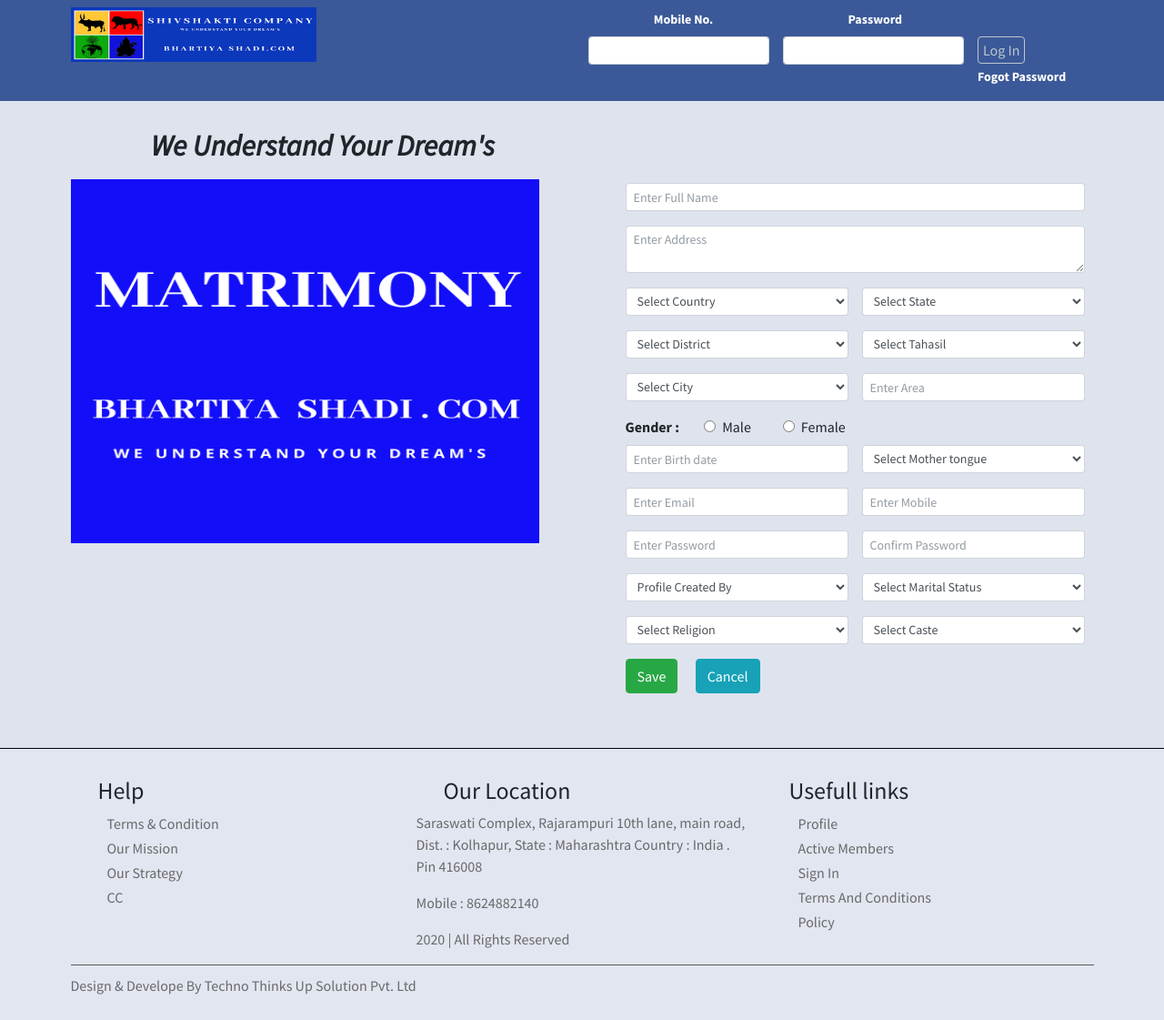
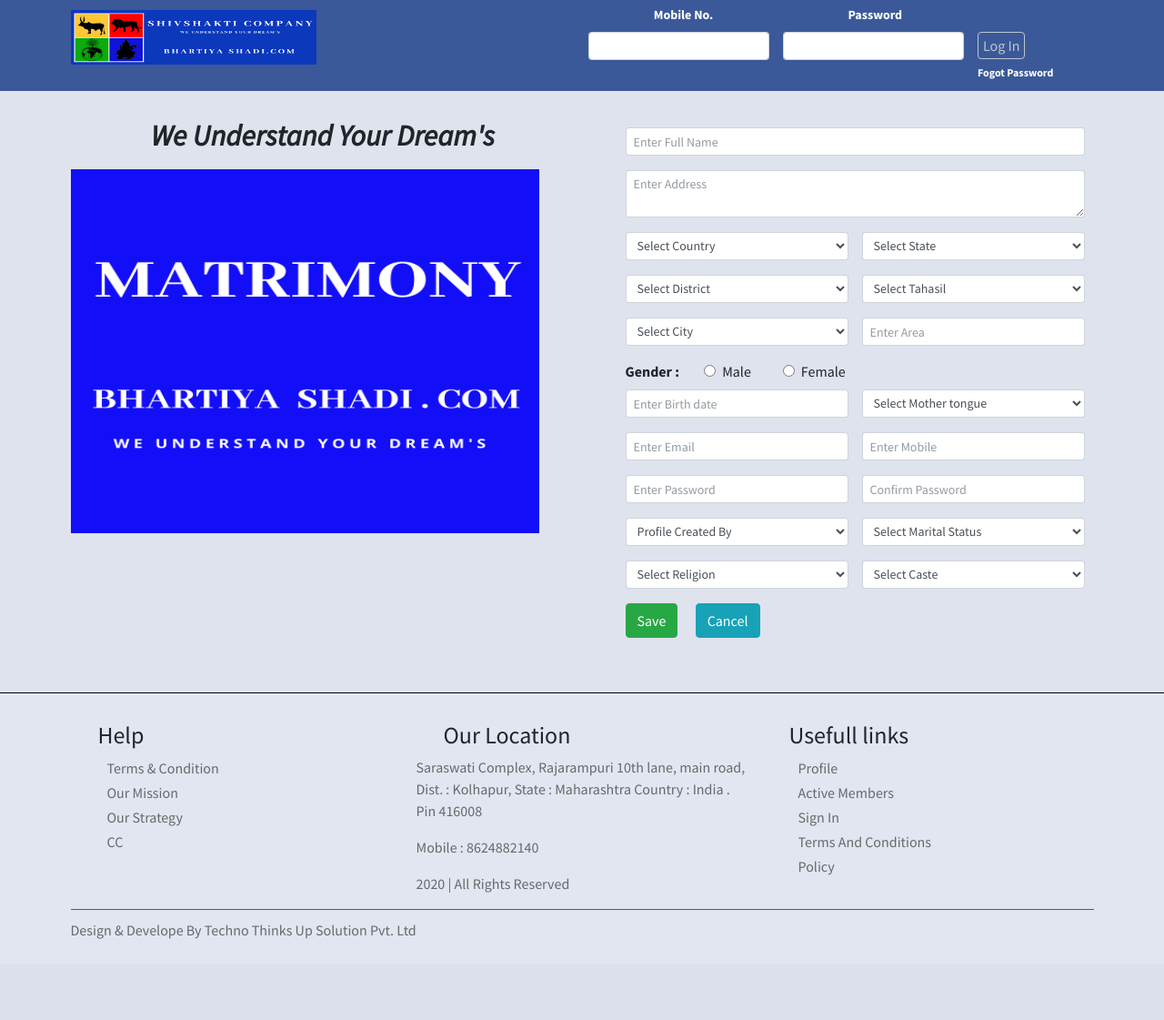
Before and after one commit to TeamTechno123/matrimony, a CodeIgniter app: page /matrimony/ in a window 1280 px wide. Shown: the whole page at 91% size. After the commit the page ends 1032 px from the top, so only its background shows below. Run offline with CodeIgniter, Linux system fonts and the light colour scheme; data comes from the database, SQL or seed files in the repository; some libraries are stand-ins or nearby versions.

Commit message:
navbar change

```diff
--- a/application/views/Website/index.php
+++ b/application/views/Website/index.php
@@ -49,12 +49,12 @@
        <div class="container">
          <div class="row">
            <div class="col-md-3">
-            <img class="logo-img" src="<?php echo base_url(); ?>assets/images/logo.png" width="100%" alt="">
+            <img class="logo-img mt-2" src="<?php echo base_url(); ?>assets/images/logo.png" width="100%" alt="">
            </div>
            <div class="col-md-9">
              <div class="row">
 
-               <div class="col-md-3 offset-md-5">
+               <div class="col-md-3 offset-md-5 ">
                 <label class="top-label" for="mobile">Mobile No.</label>
                </div>
                <div class="col-md-2">
@@ -66,7 +66,7 @@
             <form class="" action="<?php echo base_url(); ?>Member/check_login" method="post" >
               <div class="row">
                 <div class="col-md-3 offset-md-4">
-                   <input class="form-control form-control-sm mobile only_number required" name="mobile_no" type="text" maxlength="10" min="6000000000" class="form-control top-input" required>
+                   <input class="form-control form-control-sm mobile only_number required " name="mobile_no" type="text" maxlength="10" min="6000000000" class="form-control top-input" required>
                 </div>
                 <div class="col-md-3">
                   <input class="form-control form-control-sm" name="password" type="password" class="form-control top-input" required>
@@ -78,7 +78,7 @@
             </form>
             <div class="row">
               <div class="col-md-2 offset-md-10 text-left">
-                 <label class="top-label" for="mobile">Fogot Password</label>
+                 <label class="top-label font-12" for="mobile">Fogot Password</label>
               </div>
             </div>
            </div>
--- a/assets/css/website.css
+++ b/assets/css/website.css
@@ -13,7 +13,7 @@
 }
 
 .navbar-top{
-  padding: 8px 30px;
+  padding: 3px 30px;
   margin: 0px;
   background-color: #3b5998;
 }
@@ -65,7 +65,7 @@
 }
 
 .navbar{
-  padding: 0px!important;
+  padding: 0px 16px 0px 16px!important;
 }
 
 .company-img{
@@ -90,7 +90,7 @@
 }
 
 .input-login{
-  padding: 70px 10px 30px 40px;
+  padding: 20px 10px 30px 40px;
 }
 
 footer{
@@ -226,6 +226,10 @@
 
 .font-16{
   font-size: 16px!important;
+}
+
+.font-12{
+  font-size: 12px !important;
 }
 
 .tab-div:hover{
```
Also changed, not shown: application/views/Website/active_members.php (line endings or trailing spaces).
